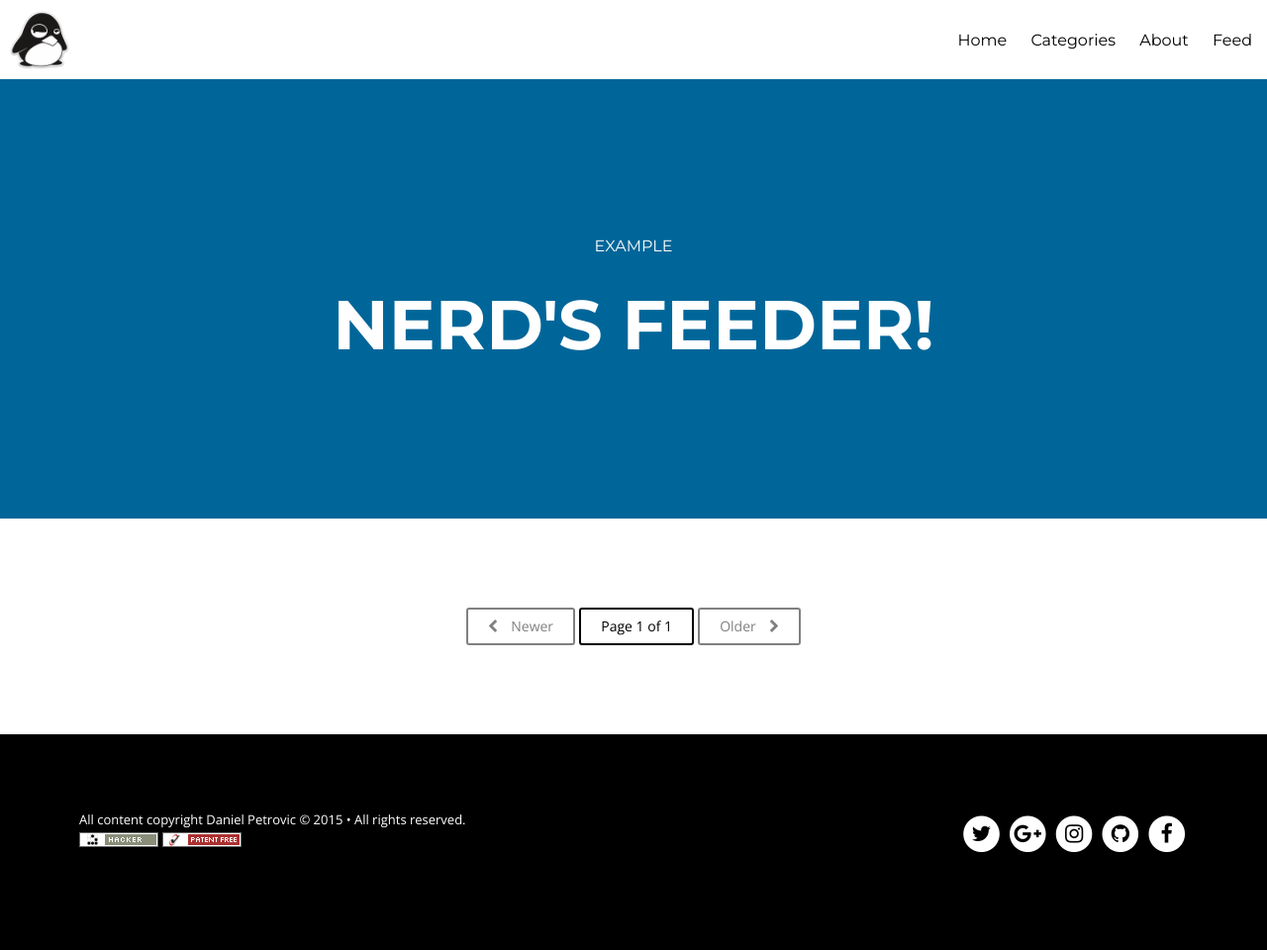
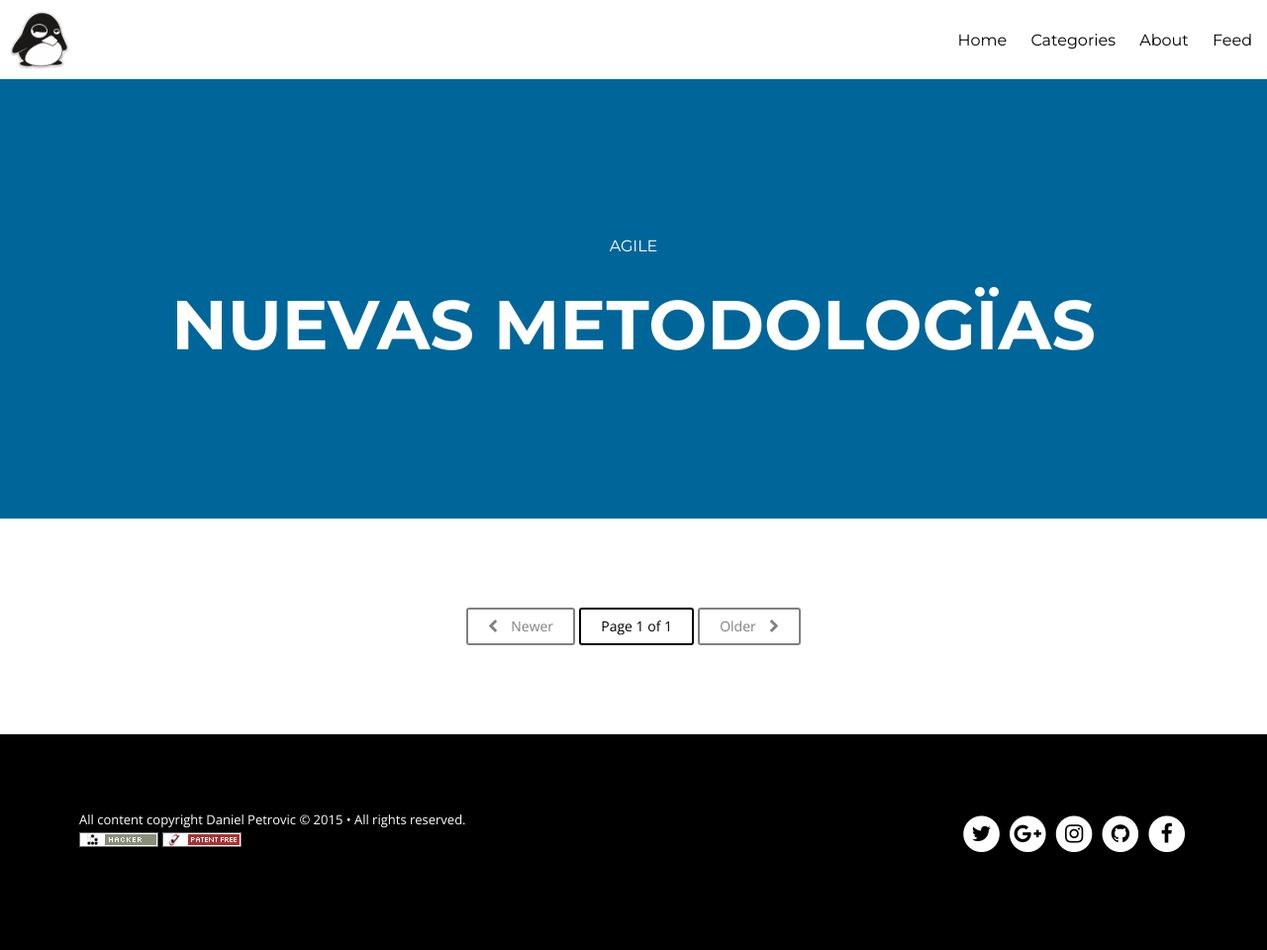
Before and after one commit to beeva-danielpetrovic/beeva-danielpetrovic.github.io, a Jekyll site: the page built from index.html, in a window 1280 px wide. Shown: the whole page at 99% size. Built offline with Jekyll 4.4.1, drawn with Linux system fonts in a browser that asks for light colours; nearby versions of some CDN libraries; the list of posts is cut into pages by our own code.

Commit message:
Cambios blog

```diff
--- a/_config.yml
+++ b/_config.yml
@@ -1,5 +1,5 @@
-title:            Example
-description:      "Nerd's feeder!"
+title:            Agile
+description:      "NUEVAS METODOLOGÏAS"
 logo:             logo.png
 disqus_shortname: codeinventorycom
 share:            true
```
